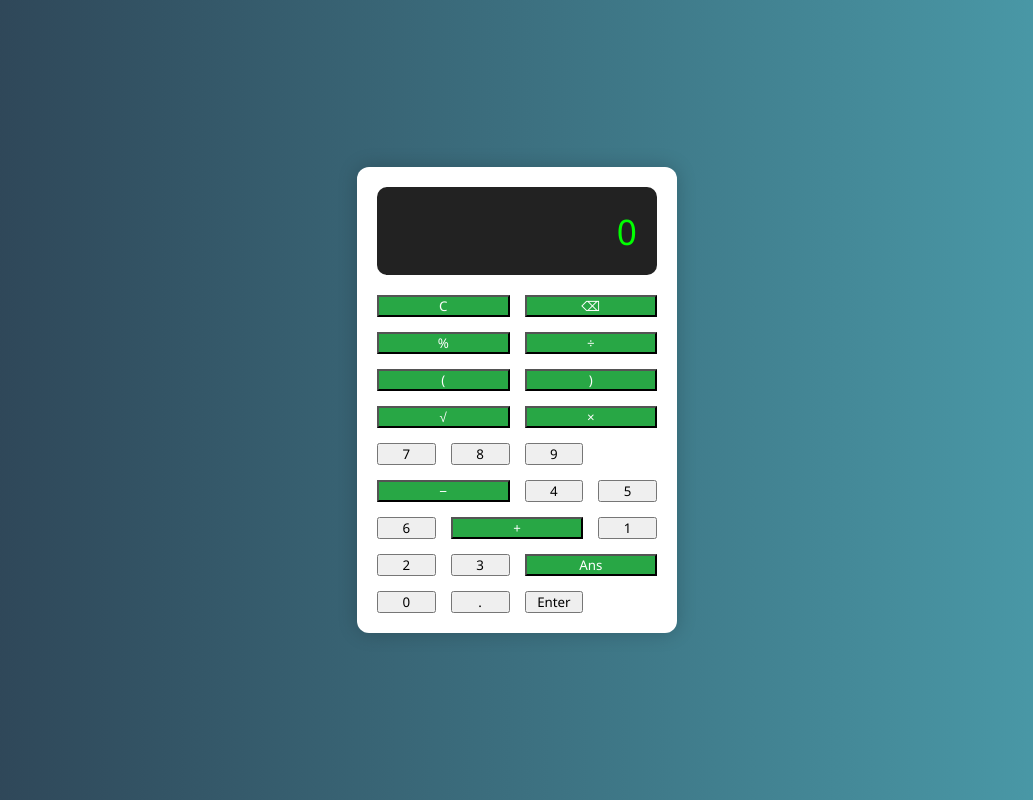
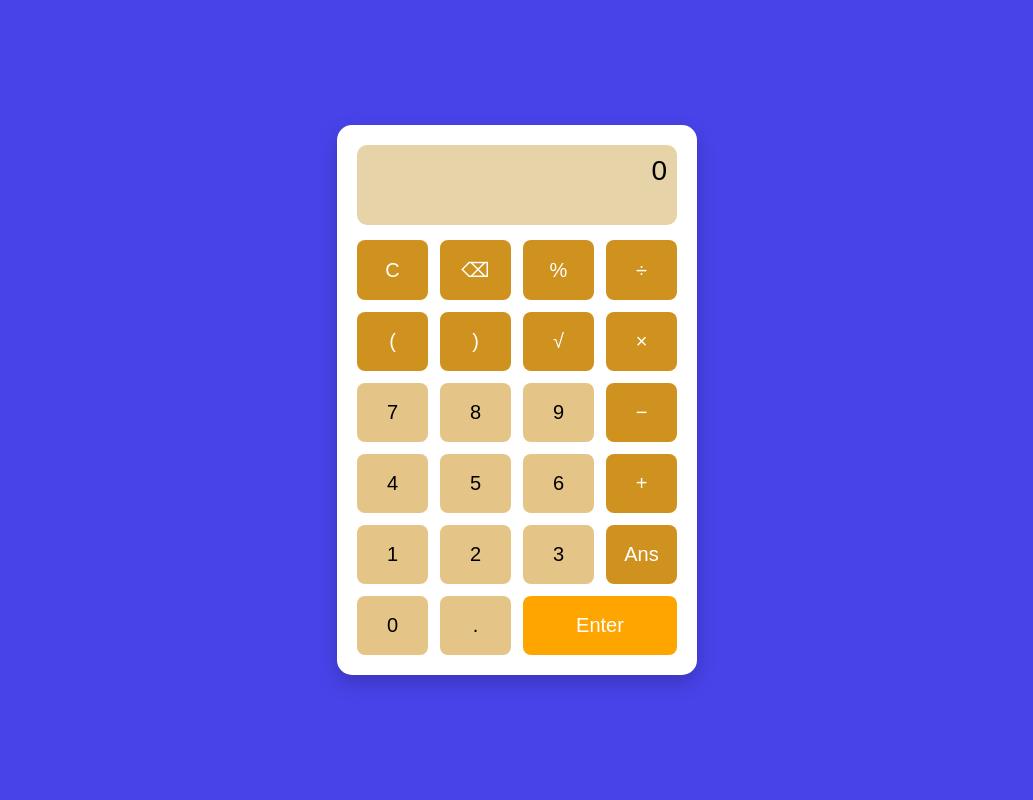
Before and after one commit to Kanchannishad/Calculator_app, a plain HTML site: page index.html in a window 1280 px wide. Shown: the whole page, without its empty margins (123-1156 px from the left). Drawn offline with Linux system fonts and the light colour scheme.

Commit message:
Update style.css

```diff
--- a/style.css
+++ b/style.css
@@ -1,12 +1,7 @@
- * {
-  box-sizing: border-box;
+ body {
   margin: 0;
-  padding: 0;
-  font-family: 'Segoe UI', sans-serif;
-}
-
-body {
-  background: linear-gradient(to right, #2c3e50, #4ca1af);
+  font-family: Arial, sans-serif;
+  background: rgb(72, 67, 233);
   display: flex;
   justify-content: center;
   align-items: center;
@@ -14,51 +9,57 @@ body {
 }
 
 .calculator {
-  background-color: #fff;
-  border-radius: 12px;
-  box-shadow: 0 0 20px rgba(0,0,0,0.2);
+  background-color: #ffffff;
+  border-radius: 15px;
+  padding: 20px;
+  box-shadow: 0 8px 20px rgba(0,0,0,0.2);
   width: 320px;
-  padding: 20px;
 }
 
 .display {
-  background-color: #222;
-  color: #0f0;
-  font-size: 2.2rem;
-  padding: 20px;
+  height: 60px;
+  background-color: rgb(231, 211, 168);
+  color: black;
+  font-size: 28px;
+  text-align: right;
+  padding: 10px;
   border-radius: 10px;
-  text-align: right;
-  margin-bottom: 20px;
+  margin-bottom: 15px;
   overflow-x: auto;
 }
 
 .buttons {
   display: grid;
   grid-template-columns: repeat(4, 1fr);
-  gap: 15px;
+  gap: 12px;
 }
 
-.btn {
-  font-size: 1.5rem;
-  padding: 20px;
+button {
+  padding: 18px;
+  font-size: 20px;
   border: none;
-  border-radius: 10px;
-  background-color: #f0f0f0;
-  cursor: pointer;
-  transition: all 0.2s ease;
+  border-radius: 8px;
+  background-color: rgb(229, 196, 135);
+  transition: background 0.2s;
 }
 
-.btn:hover {
-  background-color: #ddd;
+button:hover {
+  background-color: #dcdcdc;
 }
 
-.operator {
-  background-color: #ffa500;
+.equal {
+
+  background-color:rgb(208, 146, 31);
   color: white;
 }
 
-.equal {
+.equa2 {
   grid-column: span 2;
-  background-color: #28a745;
+  background-color: orange;
   color: white;
 }
+
+
+.equal:hover {
+  background-color: rgb(70, 68, 63);
+}
```
